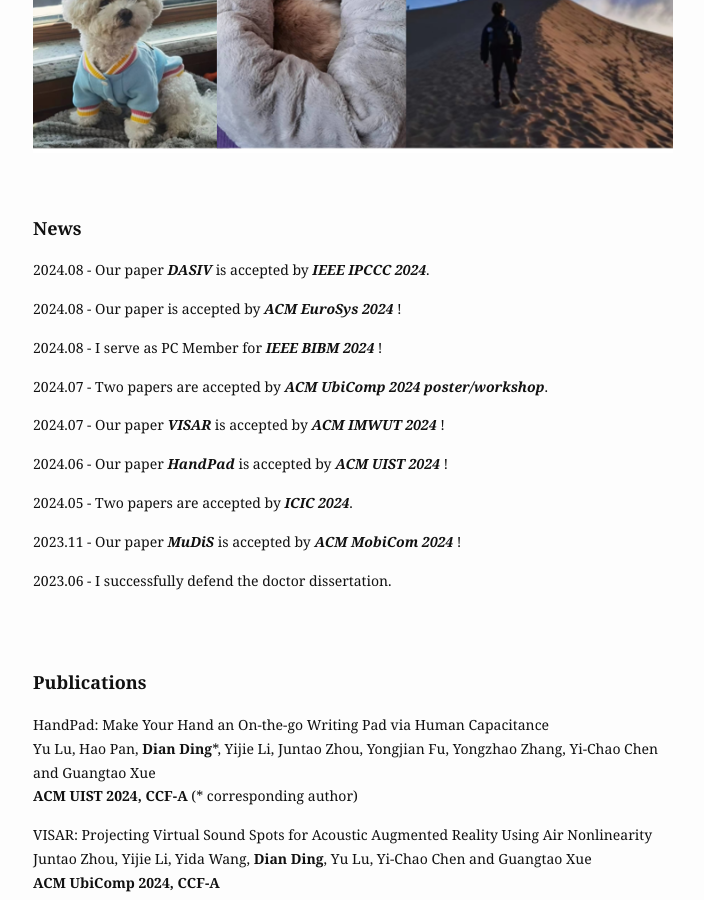
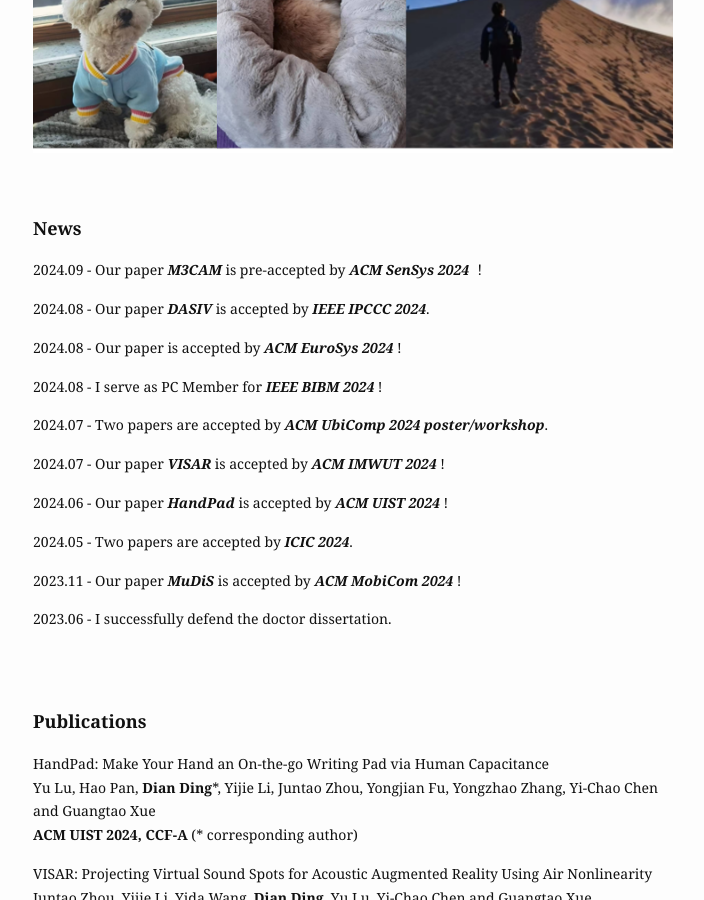
Before and after one commit to dianding0102/dian_web, a Jekyll site: the page built from index.md, in a window 1280 px wide and 900 px high, scrolled down 745 px. Shown: the whole window, without its empty margins (287-991 px from the left). Built offline with Jekyll 4.4.1, drawn with Linux system fonts in a browser that asks for light colours.

Commit message:
1
sensys 2024

```diff
--- a/_layouts/home.html
+++ b/_layouts/home.html
@@ -52,6 +52,9 @@
         <p>
         <font size=4><b>News</b></font>
         </p>
+        <p>
+          2024.09 - Our paper <i><b>M3CAM</b></i> is pre-accepted by <i><b>ACM SenSys 2024</b></i> ！
+         </p>
          <p>
           2024.08 - Our paper <i><b>DASIV</b></i> is accepted by <i><b>IEEE IPCCC 2024</b></i>.
          </p>
```
